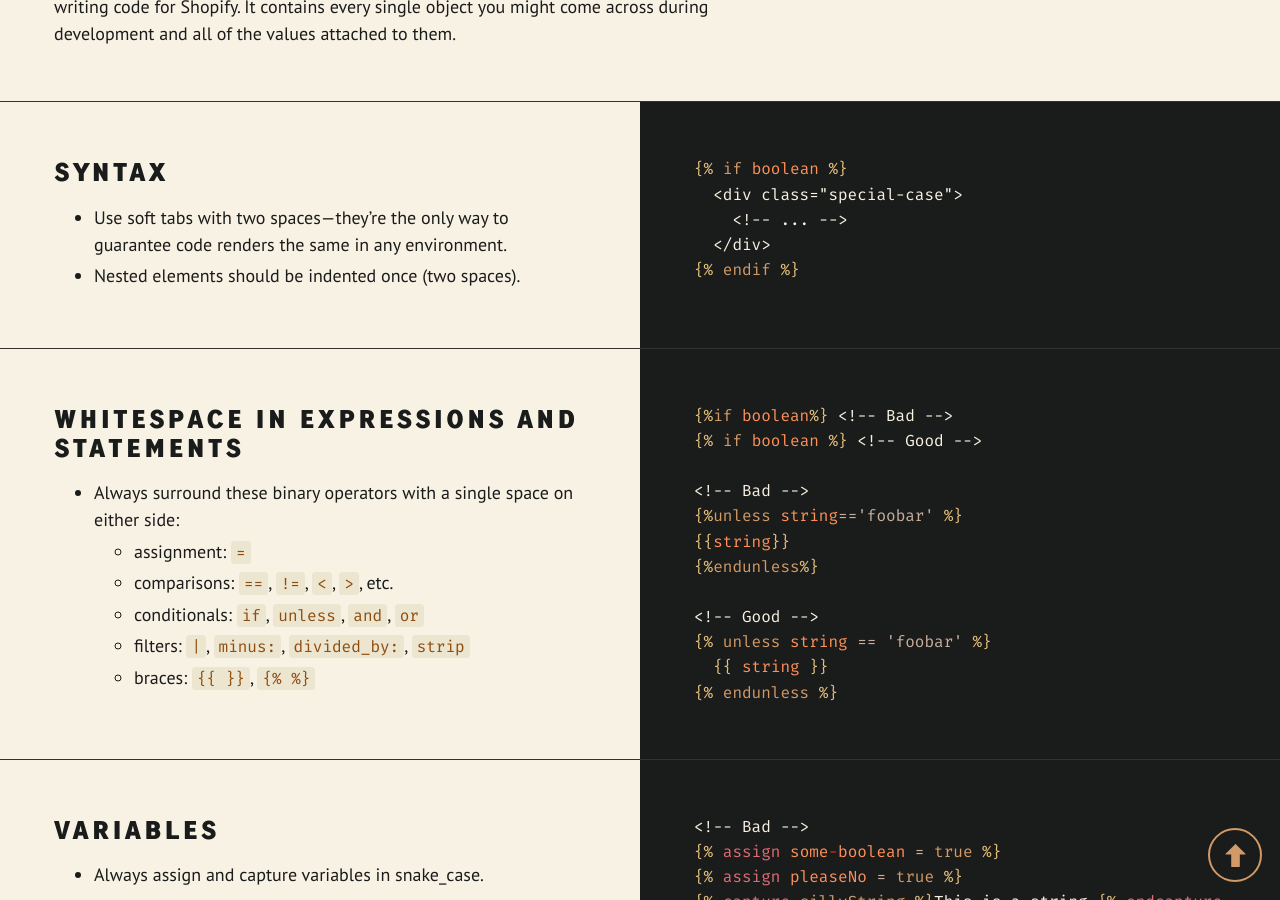
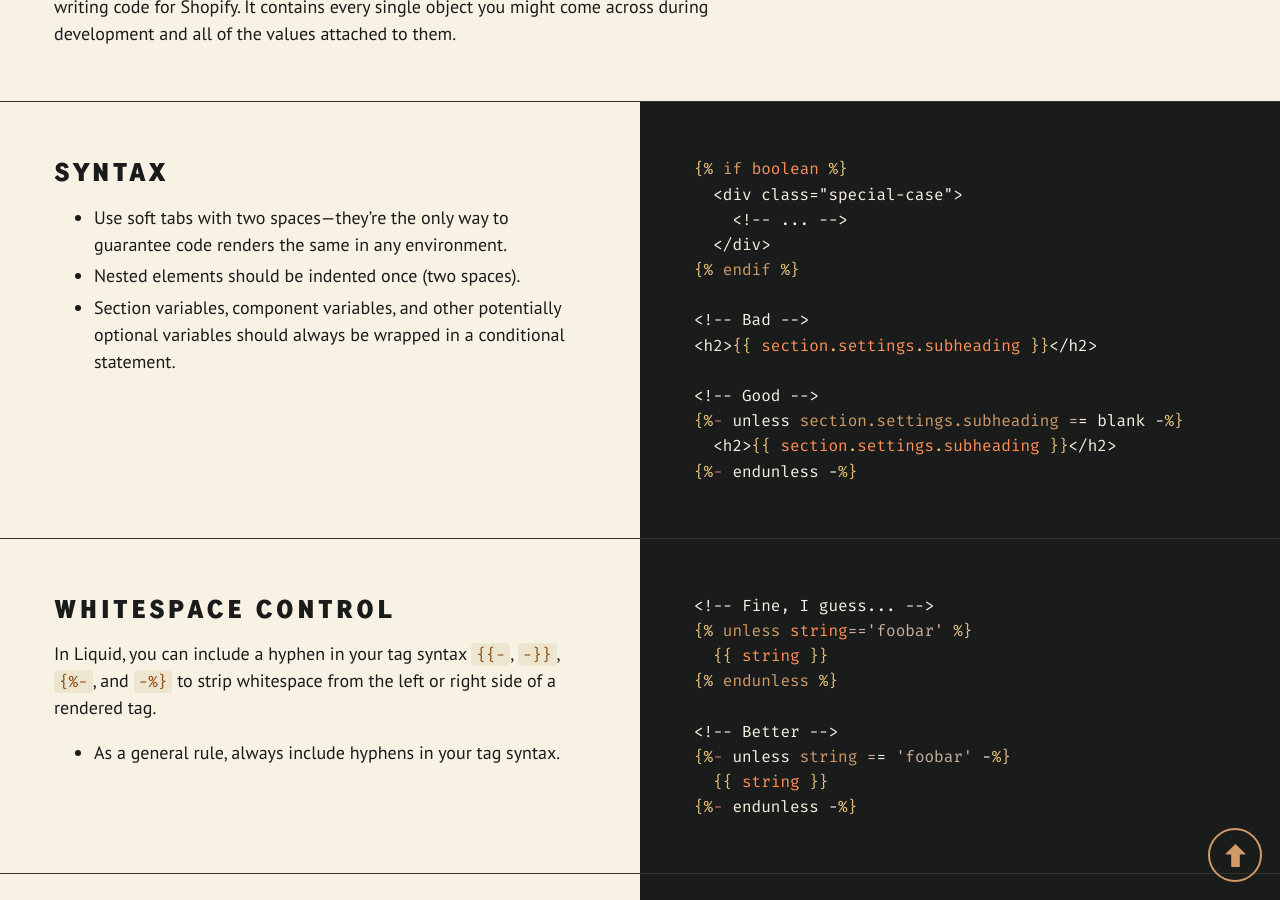
Before and after one commit to Gearbox-built/Gearbox-built.github.io, a Jekyll site: the page docs/index.html, which Jekyll copies as it is, in a window 1280 px wide and 900 px high, scrolled down 42658 px. Built offline with Jekyll 4.4.1, drawn with Linux system fonts in a browser that asks for light colours.

Commit message:
Build + deploy + update README

```diff
--- a/docs/index.html
+++ b/docs/index.html
@@ -246,6 +246,8 @@
 
             <li><a href="#liquid-syntax">Syntax</a></li>
 
+            <li><a href="#liquid-whitespace-control">Whitespace Control</a></li>
+
             <li><a href="#liquid-whitespace">Whitespace</a></li>
 
             <li><a href="#liquid-variables">Variables</a></li>
@@ -2991,6 +2993,7 @@
 <ul>
   <li>Use soft tabs with two spaces—they’re the only way to guarantee code renders the same in any environment.</li>
   <li>Nested elements should be indented once (two spaces).</li>
+  <li>Section variables, component variables, and other potentially optional variables should always be wrapped in a conditional statement.</li>
 </ul>
 
 </div>
@@ -3001,7 +3004,47 @@
   &lt;div class="special-case"&gt;
     &lt;!-- ... --&gt;
   &lt;/div&gt;
-<span class="p">{%</span><span class="w"> </span><span class="kr">endif</span><span class="w"> </span><span class="p">%}</span></code></pre></figure>
+<span class="p">{%</span><span class="w"> </span><span class="kr">endif</span><span class="w"> </span><span class="p">%}</span>
+
+&lt;!-- Bad --&gt;
+&lt;h2&gt;<span class="p">{{</span><span class="w"> </span><span class="nv">section</span><span class="p">.</span><span class="nv">settings</span><span class="p">.</span><span class="nv">subheading</span><span class="w"> </span><span class="p">}}</span>&lt;/h2&gt;
+
+&lt;!-- Good --&gt;
+<span class="p">{%</span><span class="nt">-</span><span class="w"> </span>unless<span class="w"> </span><span class="na">section.settings.subheading</span><span class="w"> </span><span class="o">=</span>=<span class="w"> </span>blank<span class="w"> </span>-<span class="p">%}</span>
+  &lt;h2&gt;<span class="p">{{</span><span class="w"> </span><span class="nv">section</span><span class="p">.</span><span class="nv">settings</span><span class="p">.</span><span class="nv">subheading</span><span class="w"> </span><span class="p">}}</span>&lt;/h2&gt;
+<span class="p">{%</span><span class="nt">-</span><span class="w"> </span>endunless<span class="w"> </span>-<span class="p">%}</span></code></pre></figure>
+  </div>
+
+</div>
+
+
+
+
+
+
+<div class="section" id="liquid-whitespace-control">
+<div class="col">
+  <h3 id="whitespace-control">Whitespace Control</h3>
+
+<p>In Liquid, you can include a hyphen in your tag syntax <code class="highlighter-rouge">{{-</code>, <code class="highlighter-rouge">-}}</code>, <code class="highlighter-rouge">{%-</code>, and <code class="highlighter-rouge">-%}</code> to strip whitespace from the left or right side of a rendered tag.</p>
+
+<ul>
+  <li>As a general rule, always include hyphens in your tag syntax.</li>
+</ul>
+
+</div>
+
+
+  <div class="col">
+  <figure class="highlight"><pre><code class="language-liquid" data-lang="liquid">&lt;!-- Fine, I guess... --&gt;
+<span class="p">{%</span><span class="w"> </span><span class="kr">unless</span><span class="w"> </span><span class="nv">string</span><span class="o">==</span><span class="s1">'foobar'</span><span class="w"> </span><span class="p">%}</span>
+  <span class="p">{{</span><span class="w"> </span><span class="nv">string</span><span class="w"> </span><span class="p">}}</span>
+<span class="p">{%</span><span class="w"> </span><span class="kr">endunless</span><span class="w"> </span><span class="p">%}</span>
+
+&lt;!-- Better --&gt;
+<span class="p">{%</span><span class="nt">-</span><span class="w"> </span>unless<span class="w"> </span><span class="na">string</span><span class="w"> </span><span class="o">=</span>=<span class="w"> </span><span class="s1">'foobar'</span><span class="w"> </span>-<span class="p">%}</span>
+  <span class="p">{{</span><span class="w"> </span><span class="nv">string</span><span class="w"> </span><span class="p">}}</span>
+<span class="p">{%</span><span class="nt">-</span><span class="w"> </span>endunless<span class="w"> </span>-<span class="p">%}</span></code></pre></figure>
   </div>
 
 </div>
```
Also changed, not shown: docs/README.md (+1 -1 lines), standards/_liquid/whitespace-control.md (+1 -1 lines), README.md.
